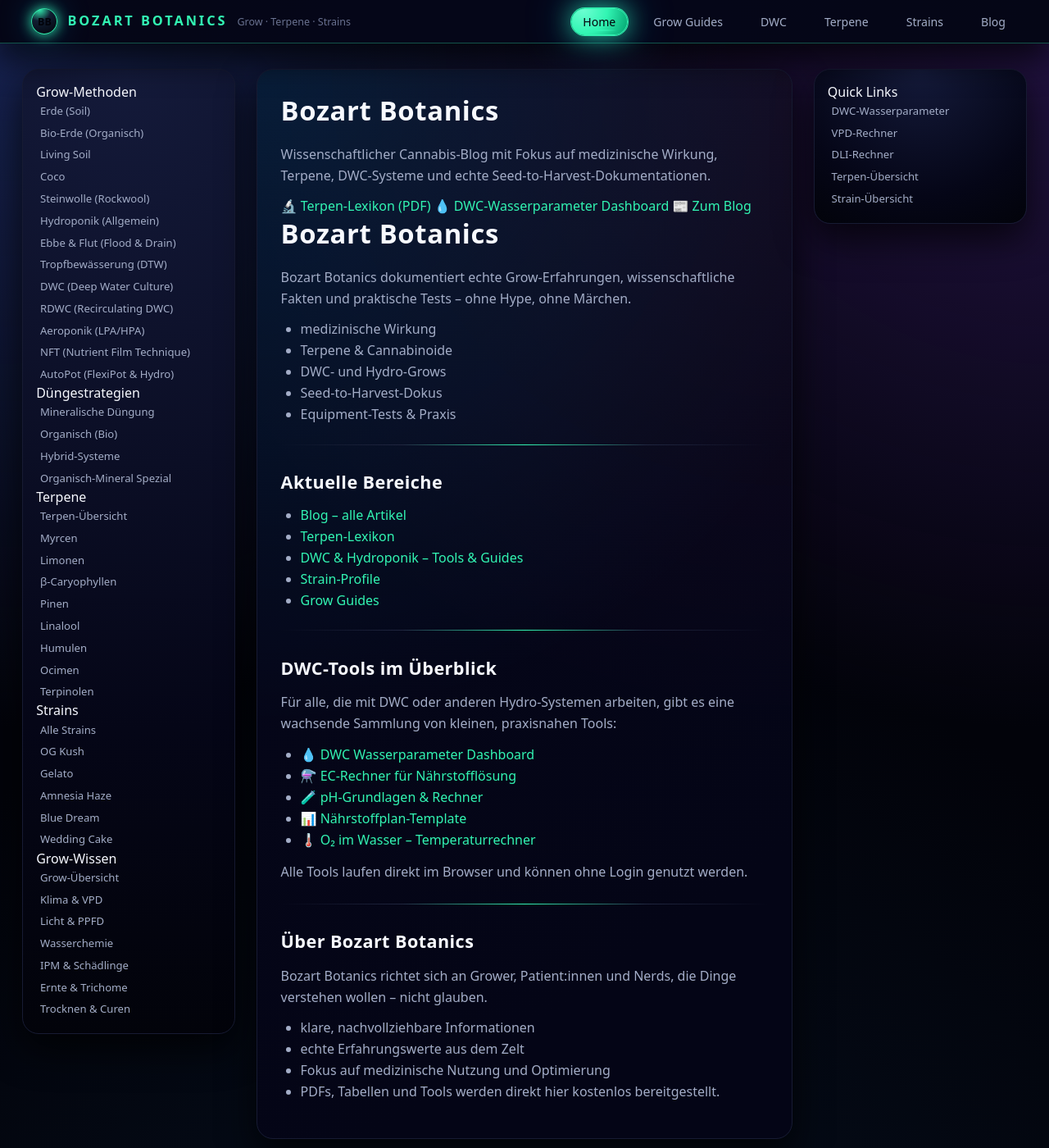
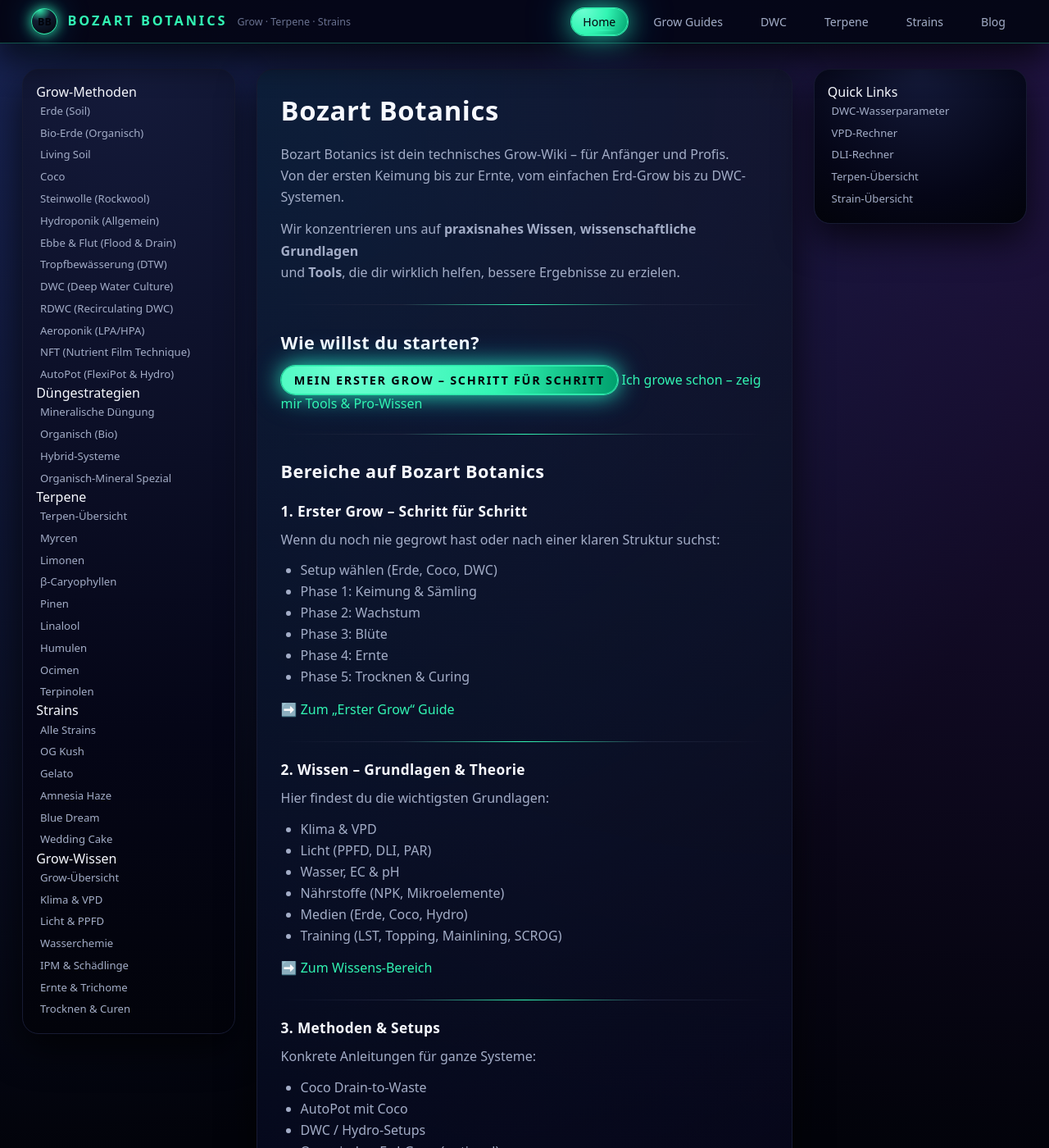
Before and after one commit to bozart-army/bozart-botanics, a Jekyll site: the page built from index.md, in a window 1280 px wide and 1400 px high. Shown: the whole window at 82% size. Built offline with Jekyll 4.4.1, drawn with Linux system fonts in a browser that asks for light colours; some of the changed text lies outside the part shown.

Commit message:
Update index.md

```diff
--- a/index.md
+++ b/index.md
@@ -1,72 +1,132 @@
 ---
 layout: default
-title: Bozart Botanics
+title: Bozart Botanics – Grow-Wissen & Tools
 ---
-
-<div class="hero">
-  <h1 class="hero-title">Bozart Botanics</h1>
-  <p class="hero-subtitle">
-    Wissenschaftlicher Cannabis-Blog mit Fokus auf medizinische Wirkung,
-    Terpene, DWC-Systeme und echte Seed-to-Harvest-Dokumentationen.
-  </p>
-
-  <div class="hero-actions">
-    <a class="hero-button" href="/bozart-botanics/assets/terpene_lexikon.pdf">
-      🔬 Terpen-Lexikon (PDF)
-    </a>
-    <a class="hero-button" href="/bozart-botanics/dwc/dashboard/">
-      💧 DWC-Wasserparameter Dashboard
-    </a>
-    <a class="hero-button secondary" href="/bozart-botanics/blog/">
-      📰 Zum Blog
-    </a>
-  </div>
-</div>
 
 # Bozart Botanics
 
-Bozart Botanics dokumentiert echte Grow-Erfahrungen, wissenschaftliche
-Fakten und praktische Tests – ohne Hype, ohne Märchen.
+Bozart Botanics ist dein technisches Grow-Wiki – für Anfänger und Profis.
+Von der ersten Keimung bis zur Ernte, vom einfachen Erd-Grow bis zu DWC-Systemen.
 
-- medizinische Wirkung
-- Terpene & Cannabinoide
-- DWC- und Hydro-Grows
-- Seed-to-Harvest-Dokus
-- Equipment-Tests & Praxis
+Wir konzentrieren uns auf **praxisnahes Wissen**, **wissenschaftliche Grundlagen**
+und **Tools**, die dir wirklich helfen, bessere Ergebnisse zu erzielen.
 
 ---
 
-## Aktuelle Bereiche
+## Wie willst du starten?
 
-- [Blog – alle Artikel](/bozart-botanics/blog/)
-- [Terpen-Lexikon](/bozart-botanics/terpene/)
-- [DWC & Hydroponik – Tools & Guides](/bozart-botanics/dwc/)
-- [Strain-Profile](/bozart-botanics/strains/)
-- [Grow Guides](/bozart-botanics/grow/)
+<div class="button-grid">
+  <a class="btn-primary" href="{{ '/grow/erstergrow/' | relative_url }}">
+    Mein erster Grow – Schritt für Schritt
+  </a>
+  <a class="btn-secondary" href="{{ '/tools/' | relative_url }}">
+    Ich growe schon – zeig mir Tools & Pro-Wissen
+  </a>
+</div>
 
 ---
 
-## DWC-Tools im Überblick
+## Bereiche auf Bozart Botanics
 
-Für alle, die mit DWC oder anderen Hydro-Systemen arbeiten, gibt es eine
-wachsende Sammlung von kleinen, praxisnahen Tools:
+### 1. Erster Grow – Schritt für Schritt
 
-- [💧 DWC Wasserparameter Dashboard](/bozart-botanics/dwc/dashboard/)
-- [⚗️ EC-Rechner für Nährstofflösung](/bozart-botanics/dwc/ec-rechner/)
-- [🧪 pH-Grundlagen & Rechner](/bozart-botanics/dwc/ph-tool/)
-- [📊 Nährstoffplan-Template](/bozart-botanics/dwc/naehrstoffplan/)
-- [🌡️ O₂ im Wasser – Temperaturrechner](/bozart-botanics/dwc/o2-tool/)
+Wenn du noch nie gegrowt hast oder nach einer klaren Struktur suchst:
 
-Alle Tools laufen direkt im Browser und können ohne Login genutzt werden.
+- Setup wählen (Erde, Coco, DWC)
+- Phase 1: Keimung & Sämling
+- Phase 2: Wachstum
+- Phase 3: Blüte
+- Phase 4: Ernte
+- Phase 5: Trocknen & Curing
+
+➡️ [Zum „Erster Grow“ Guide]({{ '/grow/erstergrow/' | relative_url }})
 
 ---
 
-## Über Bozart Botanics
+### 2. Wissen – Grundlagen & Theorie
 
-Bozart Botanics richtet sich an Grower, Patient:innen und Nerds, die
-Dinge verstehen wollen – nicht glauben.
+Hier findest du die wichtigsten Grundlagen:
 
-- klare, nachvollziehbare Informationen
-- echte Erfahrungswerte aus dem Zelt
-- Fokus auf medizinische Nutzung und Optimierung
-- PDFs, Tabellen und Tools werden direkt hier kostenlos bereitgestellt.
+- Klima & VPD
+- Licht (PPFD, DLI, PAR)
+- Wasser, EC & pH
+- Nährstoffe (NPK, Mikroelemente)
+- Medien (Erde, Coco, Hydro)
+- Training (LST, Topping, Mainlining, SCROG)
+
+➡️ [Zum Wissens-Bereich]({{ '/grow/wissen/' | relative_url }})
+
+---
+
+### 3. Methoden & Setups
+
+Konkrete Anleitungen für ganze Systeme:
+
+- Coco Drain-to-Waste
+- AutoPot mit Coco
+- DWC / Hydro-Setups
+- Organischer Erd-Grow (optional)
+
+➡️ [Zu den Methoden]({{ '/grow/methoden/' | relative_url }})
+
+---
+
+### 4. Tools
+
+Interaktive Hilfen & Rechner:
+
+- DLI-Rechner
+- VPD-Guide
+- EC/pH-Zielbereiche
+- DWC-Parameter-Checkliste
+- Nährstoffplan-Vorlagen
+
+➡️ [Zu den Tools]({{ '/tools/' | relative_url }})
+
+---
+
+### 5. Strains & Terpene
+
+**Strains:**
+
+- Genetik, Wirkung, Schwierigkeitsgrad
+- Grow-Tipps & Dauer
+- Terpenprofil
+
+➡️ [Strain-Übersicht]({{ '/strains/' | relative_url }})
+
+**Terpene:**
+
+- Wirkungen
+- Aromaprofile
+- Verknüpfung zu Strains
+
+➡️ [Terpen-Lexikon]({{ '/terpene/' | relative_url }})
+
+---
+
+### 6. Troubleshooting – Plant Doctor
+
+Deine Pflanzen machen Stress?
+
+- Gelbe Blätter
+- Hängende Blätter
+- Flecken, Verfärbungen
+- Wurzelprobleme
+- Schimmel in der Blüte
+
+➡️ [Zum Plant Doctor]({{ '/grow/troubleshooting/' | relative_url }})
+
+---
+
+## Blog & Updates
+
+Im Blog findest du ausführlichere Artikel zu Strains, Methoden, Tests und Projekten.
+
+➡️ [Zum Blog]({{ '/blog/' | relative_url }})
+
+---
+
+<div class="note">
+  Bozart Botanics ist ein laufendes Projekt. Inhalte werden Schritt für Schritt erweitert.
+</div>
```
